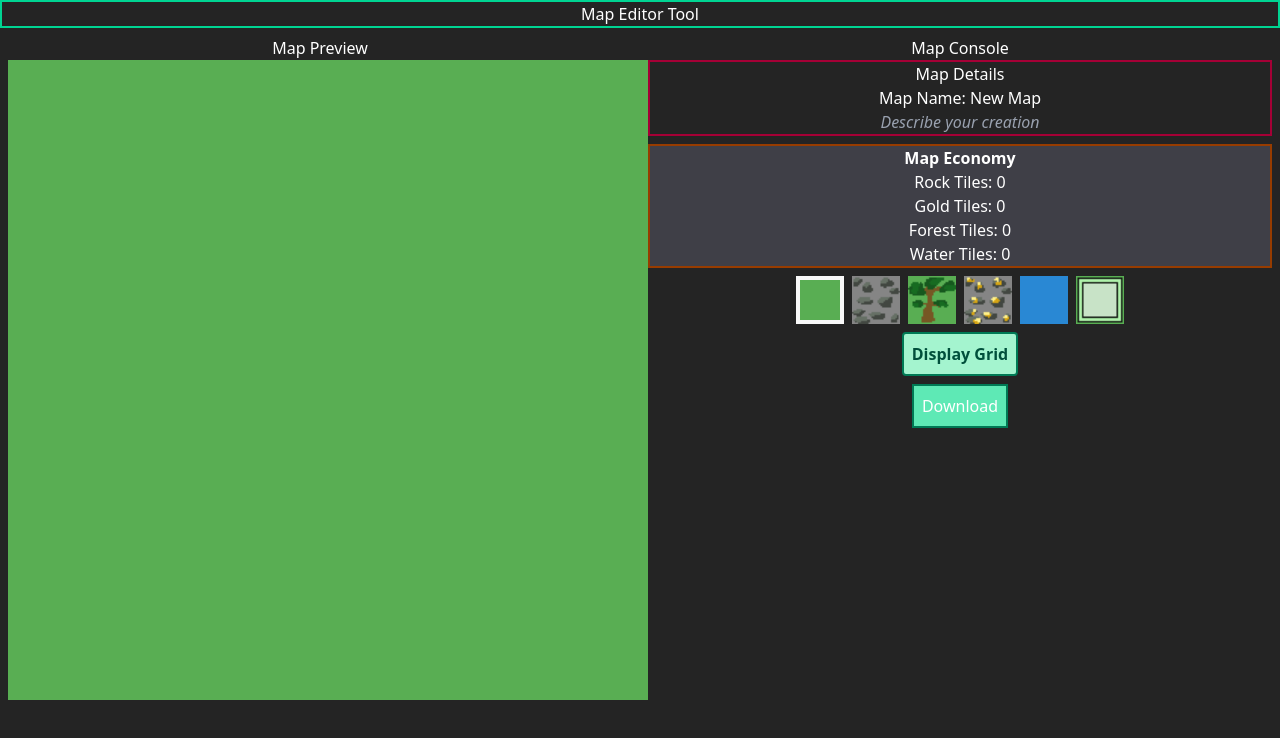
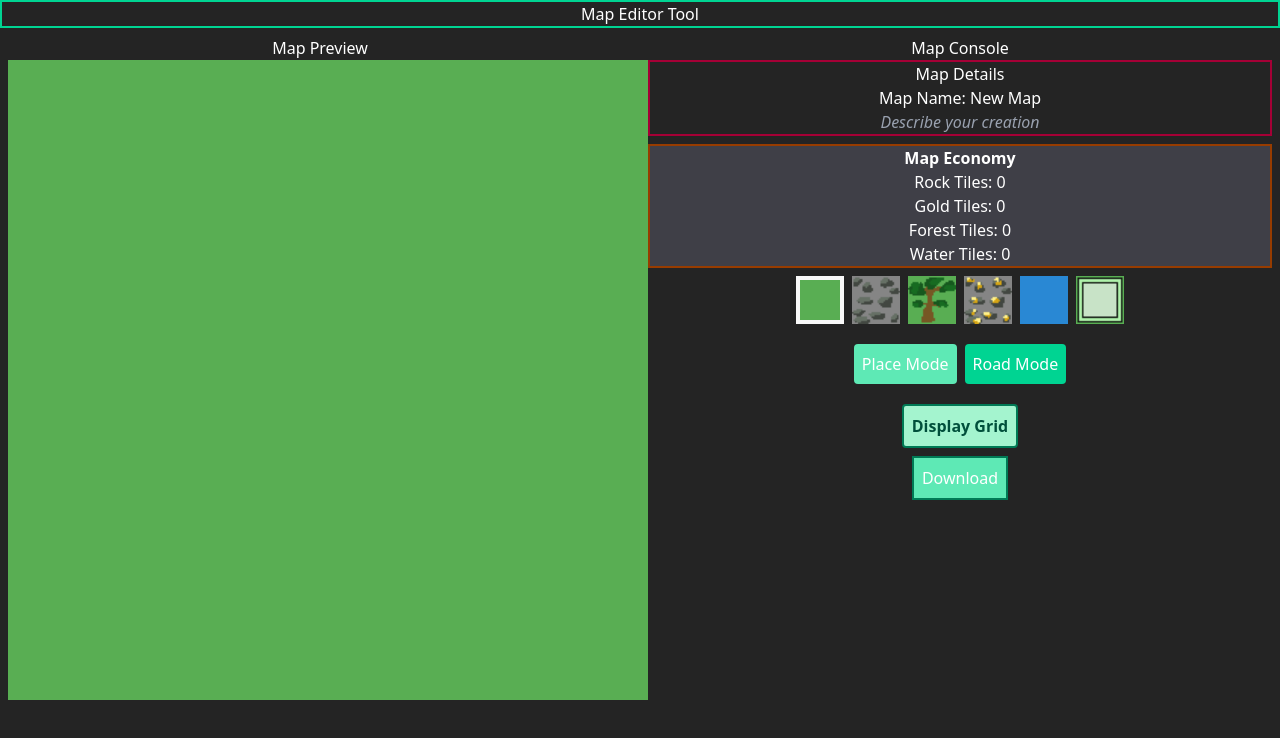
Before and after one commit to TibbersEvolved/TDMapEditor, a React (Vite) app: page / in a window 1280 px wide. Shown: the top 738 px of the page. Built offline with nearby package versions, Linux system fonts and the light colour scheme.

Commit message:
Added buttons to switch between modes

```diff
--- /dev/null
+++ b/src/components/buildModeButtons.tsx
@@ -0,0 +1,36 @@
+import { useContext } from "react";
+import { BuildContext, type funcSetBuildMode } from "./container";
+
+export default function BuildModebuttons(prop: props) {
+  const current = useContext(BuildContext);
+
+  function getColor(val: number) {
+    if (current === val) {
+      return "bg-emerald-300";
+    }
+    return "bg-emerald-400";
+  }
+
+  return (
+    <>
+      <div className="flex gap-2 justify-center mt-2 p-3">
+        <button
+          className={getColor(0) + " p-2 rounded-sm"}
+          onClick={() => prop.func(0)}
+        >
+          Place Mode
+        </button>
+        <button
+          className={getColor(1) + " p-2 rounded-sm"}
+          onClick={() => prop.func(1)}
+        >
+          Road Mode
+        </button>
+      </div>
+    </>
+  );
+}
+
+type props = {
+  func: funcSetBuildMode;
+};
--- a/src/components/container.tsx
+++ b/src/components/container.tsx
@@ -1,16 +1,19 @@
 import { createContext, useContext, useState } from "react";
-import { GenerateBlankMap } from "./utility";
+import { buildRoad, GenerateBlankMap } from "./utility";
 import DisplayMap from "./displayMap";
 import ListTileTypes from "./listTileTypes";
 import type { GameMap } from "./types";
 import ButtonTileBrush from "./buttonTileBrush";
 import DownloadButton from "./downloadButton";
+import BuildModebuttons from "./buildModeButtons";
 
 export const ThemeContext = createContext(false);
+export const BuildContext = createContext(0);
 
 export default function Container() {
   const [gameMap, setGameMap] = useState(GenerateBlankMap());
   const [modeSet, setModeSet] = useState(0);
+  const [buildMode, setBuildMode] = useState(0);
   const [displayGrid, setDisplayGrid] = useState(false);
   let buttonCol = "bg-emerald-200";
   if (displayGrid) {
@@ -46,6 +49,12 @@ export default function Container() {
     setGameMap(tempMap);
   }
 
+  function buildRoadState(xs: number, ys: number, xto: number, yto: number) {
+    let tempMap = copyGameMap();
+    tempMap = buildRoad(xs, ys, xto, yto, tempMap);
+    setGameMap(tempMap);
+  }
+
   function changeBrush(x: number) {
     setModeSet(x);
   }
@@ -54,6 +63,7 @@ export default function Container() {
 
   return (
     <>
+      <BuildContext value={buildMode}>
         <ThemeContext value={displayGrid}>
           <div className="flex justify-center border-2 border-emerald-400">
             Map Editor Tool
@@ -68,7 +78,9 @@ export default function Container() {
               <section className="flex flex-col border-2 border-rose-800 mb-2">
                 <div>Map Details</div>
                 <div>Map Name: {gameMap.Name}</div>
-              <div className="italic text-gray-400">{gameMap.Description}</div>
+                <div className="italic text-gray-400">
+                  {gameMap.Description}
+                </div>
               </section>
               <ListTileTypes tiles={gameMap.Field.tiles} />
               <div className="flex gap-2 justify-center mt-2">
@@ -81,6 +93,7 @@ export default function Container() {
                   />
                 ))}
               </div>
+              <BuildModebuttons func={(i) => setBuildMode(i)} />
               <div className="flex justify-center">
                 <button
                   className={
@@ -96,6 +109,7 @@ export default function Container() {
             </div>
           </section>
         </ThemeContext>
+      </BuildContext>
     </>
   );
 }
@@ -103,3 +117,7 @@ export default function Container() {
 export type funcSetTile = {
   (y: number, x: number): void;
 };
+
+export type funcSetBuildMode = {
+  (int: number): void;
+};
--- a/src/components/utility.ts
+++ b/src/components/utility.ts
@@ -56,3 +56,32 @@ export function ValidateRoad(
   }
   return 0;
 }
+
+export function buildRoad(
+  yp: number,
+  xp: number,
+  xpStart: number,
+  ypStart: number,
+  mapObj: GameMap
+) {
+  const roadType = ValidateRoad(yp, xp, xpStart, ypStart);
+  if (roadType == 0) {
+    console.log("invalid road");
+  }
+  if (roadType == 1) {
+    for (let i = ypStart; i <= yp; i++) {
+      mapObj.Field.tiles[19 - xp][19 - i].tileId = 1;
+    }
+  }
+  if (roadType == 2) {
+    for (let i = xpStart; i >= xp; i--) {
+      mapObj.Field.tiles[19 - i][19 - yp].tileId = 1;
+    }
+  }
+  if (roadType == 3) {
+    for (let i = xpStart; i <= xp; i++) {
+      mapObj.Field.tiles[19 - i][19 - yp].tileId = 1;
+    }
+  }
+  return mapObj;
+}
```
Lines whose indentation alone changed are shown as unchanged.
